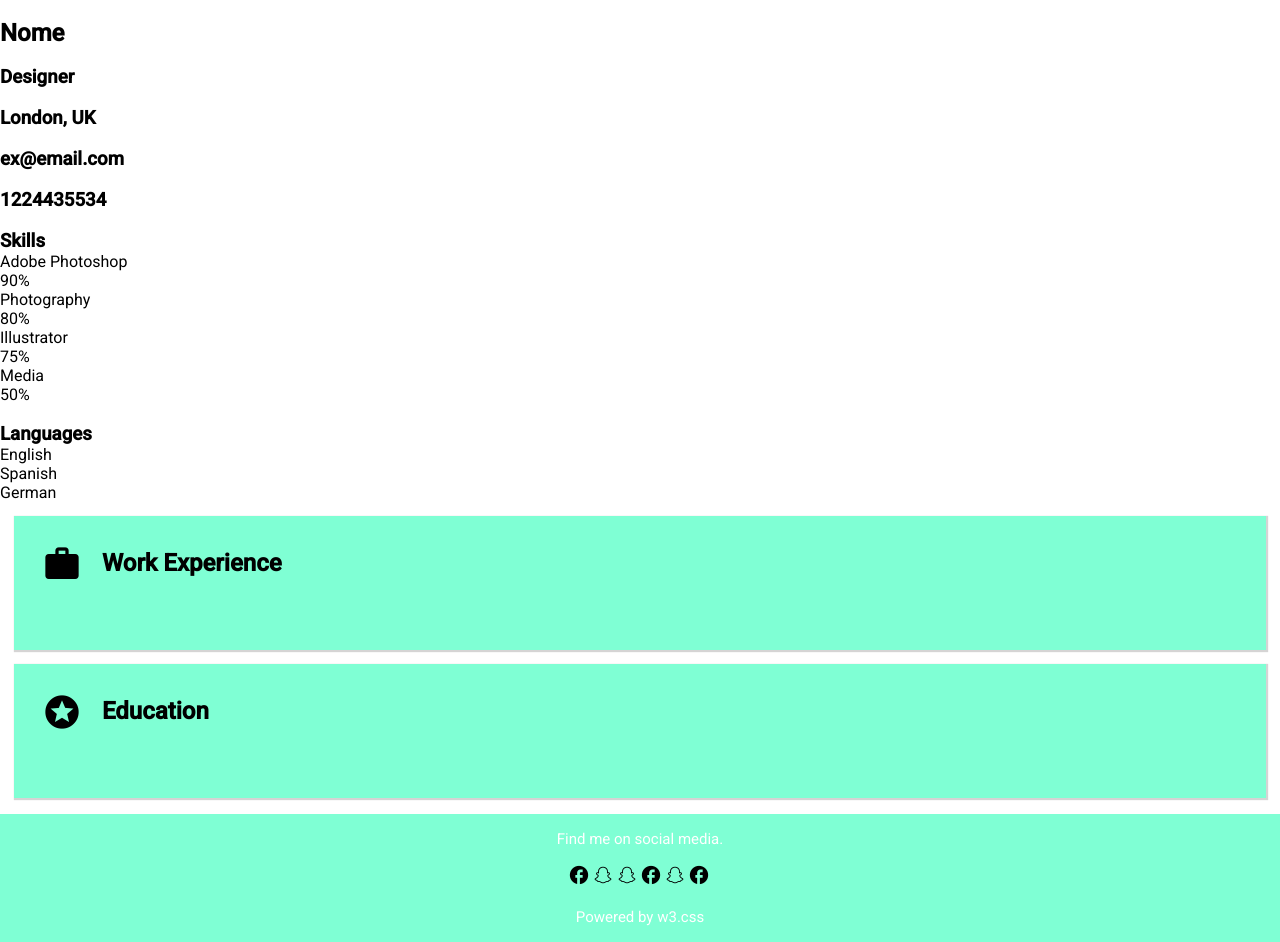
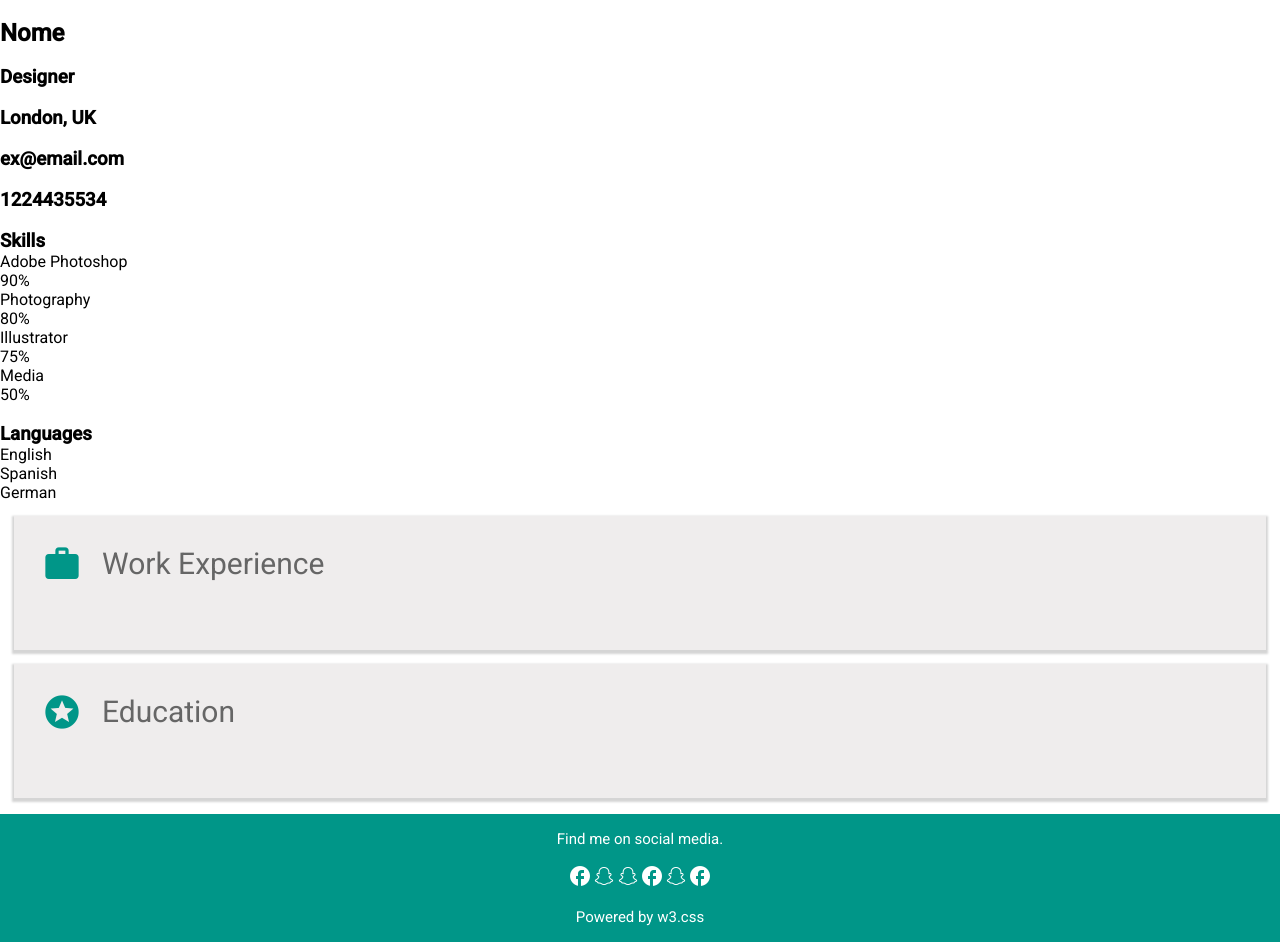
Before and after one commit to thayssa-souza/Project_Curriculum-vitae, an Angular app in the folder Curriculo/: page / in a window 1280 px wide. Built offline with nearby package versions, Linux system fonts and the light colour scheme.

Commit message:
update styles in footer and experiences

```diff
--- a/Curriculo/src/app/components/experiences/experiences.component.css
+++ b/Curriculo/src/app/components/experiences/experiences.component.css
@@ -1,17 +1,20 @@
-:host .container{
-  background-color: aquamarine;
+:host .container {
+  background-color: #efeded;
   margin: 14px 14px 0 14px;
-  padding: 28px ;
-  box-shadow: 1px 1px 1px 1px #d5d4d4;
-
+  padding: 28px;
+  box-shadow: 0 2px 2px 2px #d5d5d5;
 }
-:host .info{
+:host .info {
   display: flex;
   align-items: center;
   padding-bottom: 40px;
+  font-size: 30px;
+  font-weight: 400;
+  color: #666666;
 }
-:host .info__icon{
+:host .info__icon {
   padding-right: 60px;
   font-size: 40px;
-  min-height: 38px
+  min-height: 38px;
+  color: #009688;
 }
--- a/Curriculo/src/app/components/experiences/experiences.component.html
+++ b/Curriculo/src/app/components/experiences/experiences.component.html
@@ -1,6 +1,6 @@
 <div class="container" *ngFor="let experience of experiences">
   <div class="info">
     <mat-icon class="info__icon">{{experience.titleSection.icon}}</mat-icon>
-    <h2>{{experience.titleSection.name}}</h2>
+    <p>{{experience.titleSection.name}}</p>
   </div>
 </div>
--- a/Curriculo/src/app/components/footer/footer.component.css
+++ b/Curriculo/src/app/components/footer/footer.component.css
@@ -7,7 +7,7 @@
   position: relative;
   margin-top: 16px;
   bottom: 0;
-  background-color: aquamarine;
+  background-color: #009688;
 }
 
 :host h3 {
@@ -29,5 +29,6 @@
 }
 
 :host mat-icon{
-  font-size: 22px;
+  font-size: 24px;
+  color: #fff;
 }
```
